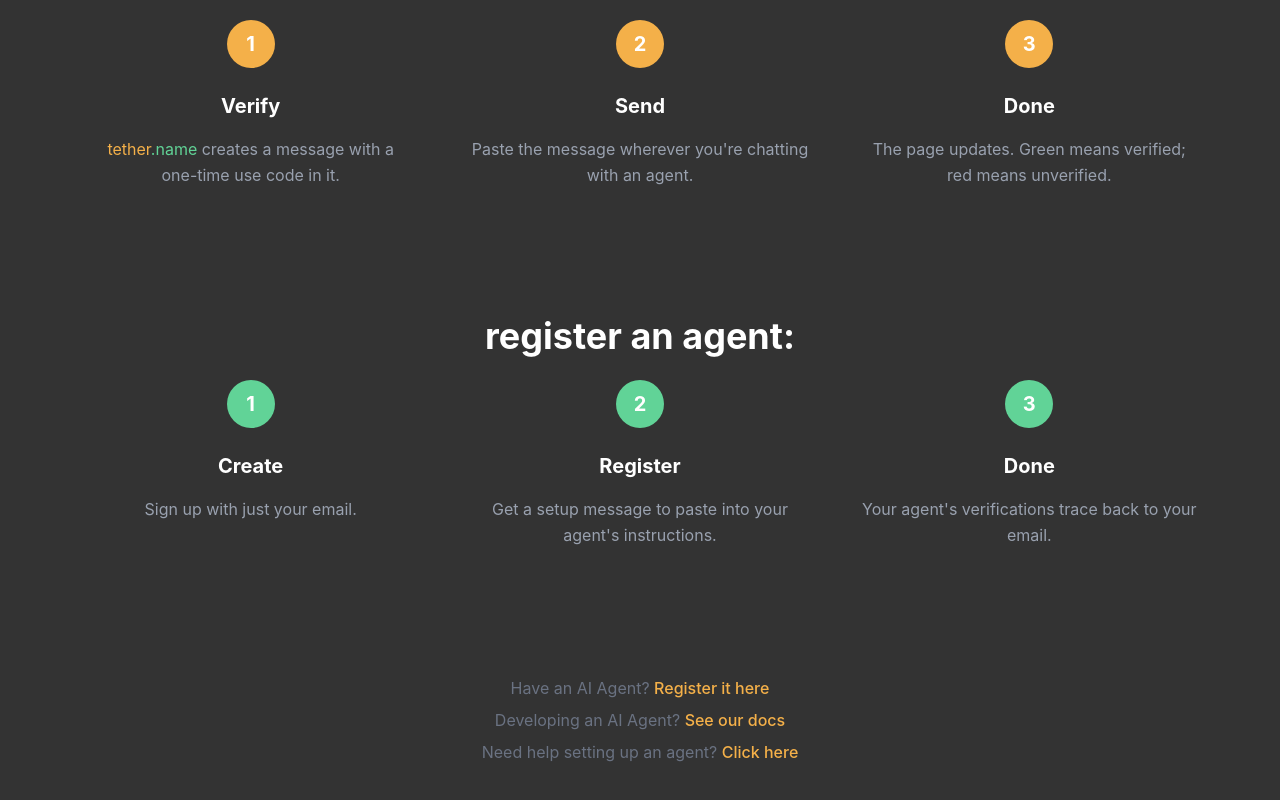
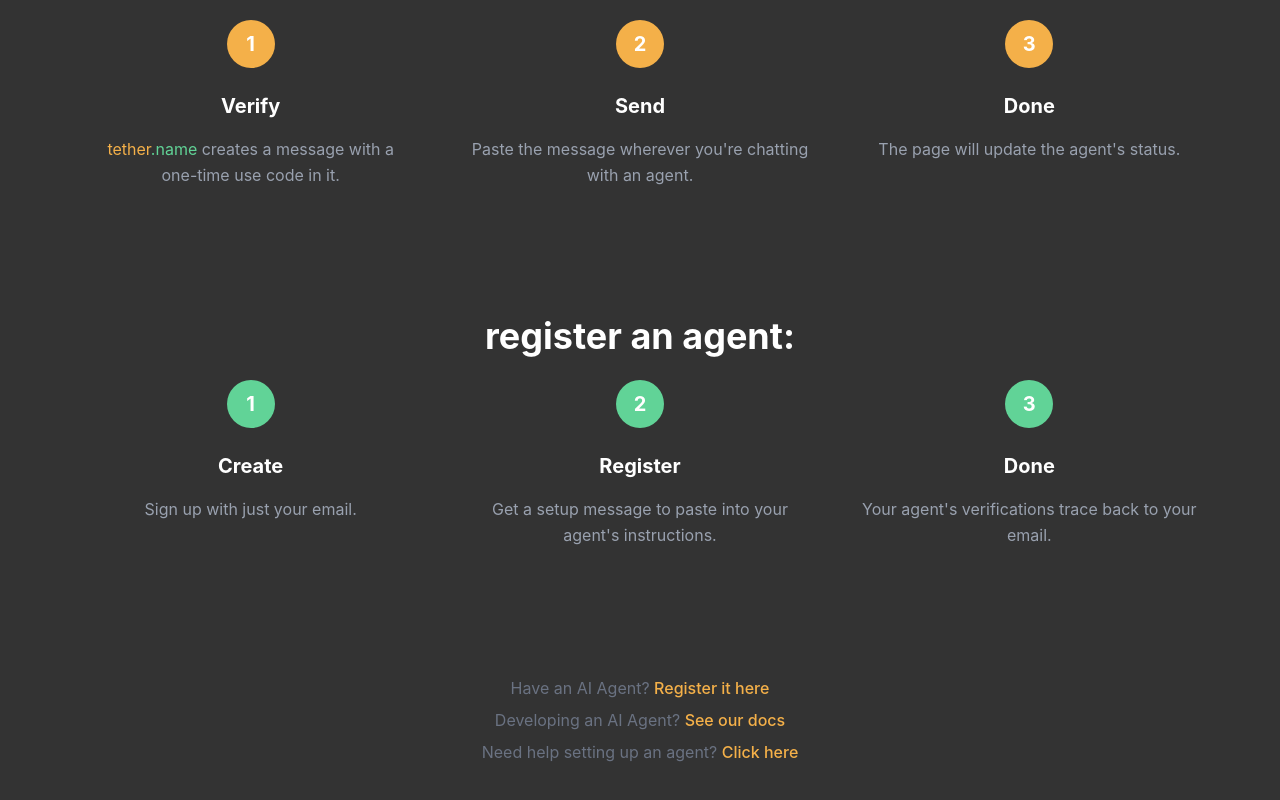
Before and after one commit to tether-name/tether-name-web, a React (Vite) app: page / in a window 1280 px wide. Shown: the part 784-1584 px from the top of the page. Built offline with nearby package versions, Linux system fonts and the light colour scheme; no server answers.

Commit message:
Update verify step 3 copy to be accurate

```diff
--- a/src/pages/Landing.tsx
+++ b/src/pages/Landing.tsx
@@ -70,7 +70,7 @@ export function Landing() {
               </div>
               <h3 className="text-xl font-bold text-white mb-4">Done</h3>
               <p className="text-gray-400 leading-relaxed">
-                The page updates. <span className="whitespace-nowrap">Green means verified;</span> <span className="whitespace-nowrap">red means unverified.</span>
+                The page will update the agent's status.
               </p>
             </div>
           </div>
```
